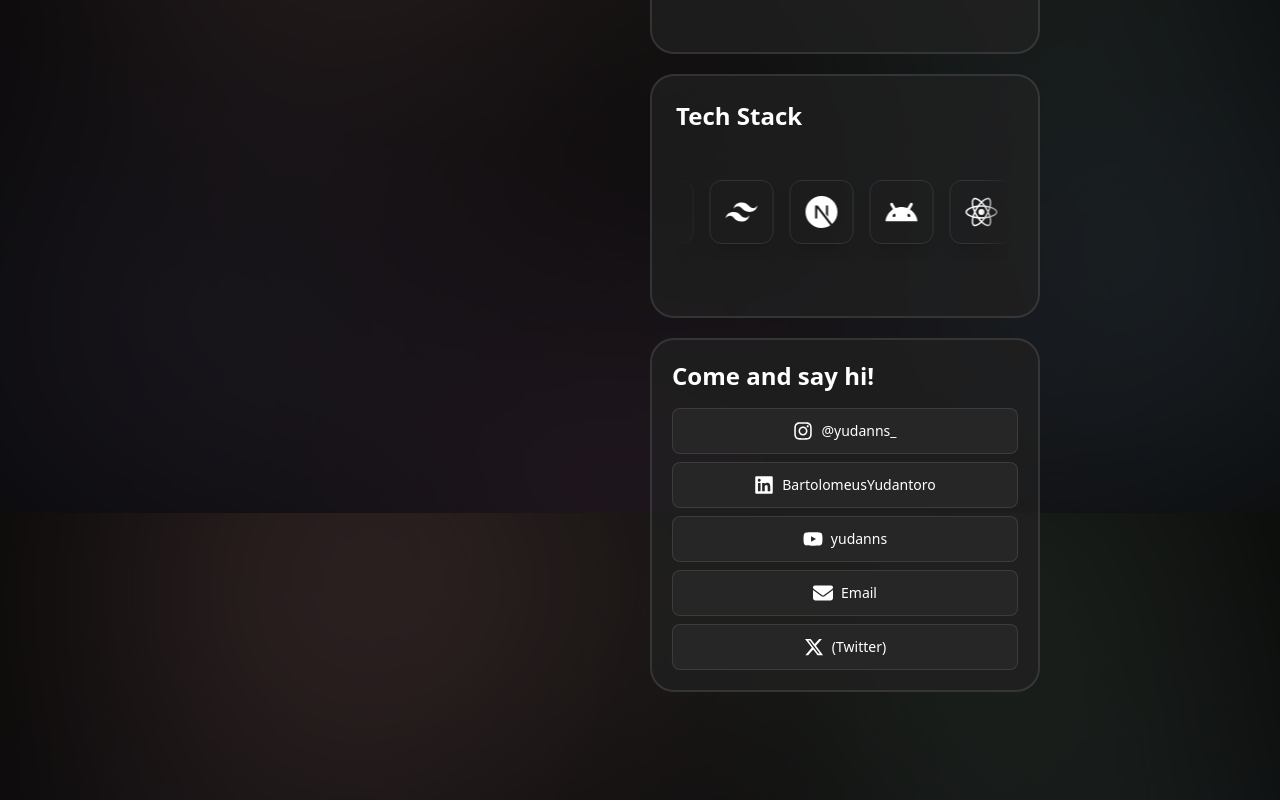
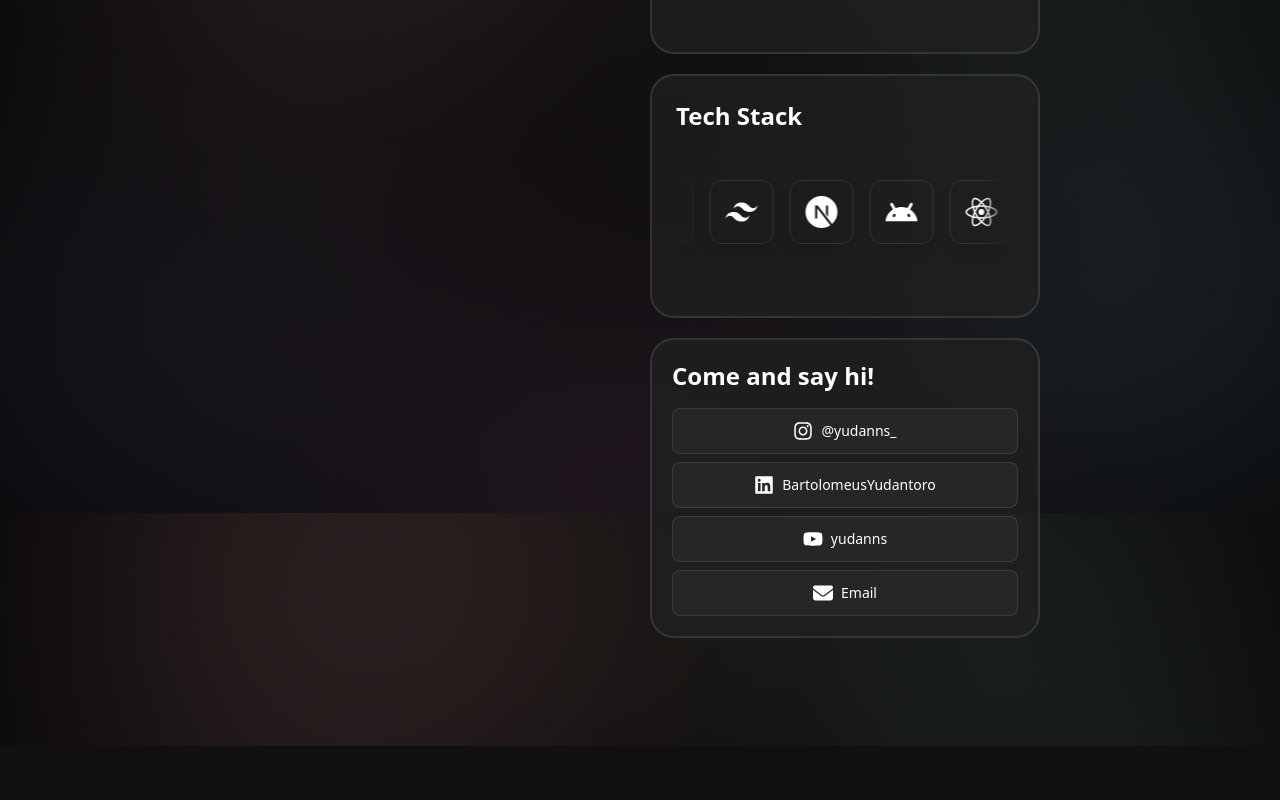
Before and after one commit to Yudann/Yudan-Portfolio, a Next.js app: page /about in a window 1280 px wide. Shown: the part 1887-2687 px from the top of the page. After the commit the page ends 2633 px from the top, so only its background shows below. Built offline with nearby package versions, Linux system fonts and the light colour scheme.

Commit message:
chore: hide x

```diff
--- a/src/components/section/about/socialMedia.tsx
+++ b/src/components/section/about/socialMedia.tsx
@@ -4,7 +4,7 @@ import {
   FaLinkedin,
   FaYoutube,
   FaEnvelope,
-  FaXTwitter,
+  // FaXTwitter,
 } from "react-icons/fa6";
 
 export default function SocialMediaSection() {
@@ -42,14 +42,14 @@ export default function SocialMediaSection() {
         >
           <FaEnvelope size={20} /> Email
         </a>
-        <a
+        {/* <a
           href="https://twitter.com/username"
           target="_blank"
           rel="noopener noreferrer"
           className="w-full flex items-center justify-center py-3 border border-black-border bg-[#262626] rounded-lg gap-2 text-white transition-all duration-300 hover:bg-[#000000]"
         >
           <FaXTwitter size={20} /> (Twitter)
-        </a>
+        </a> */}
       </div>
     </Card>
   );
```
